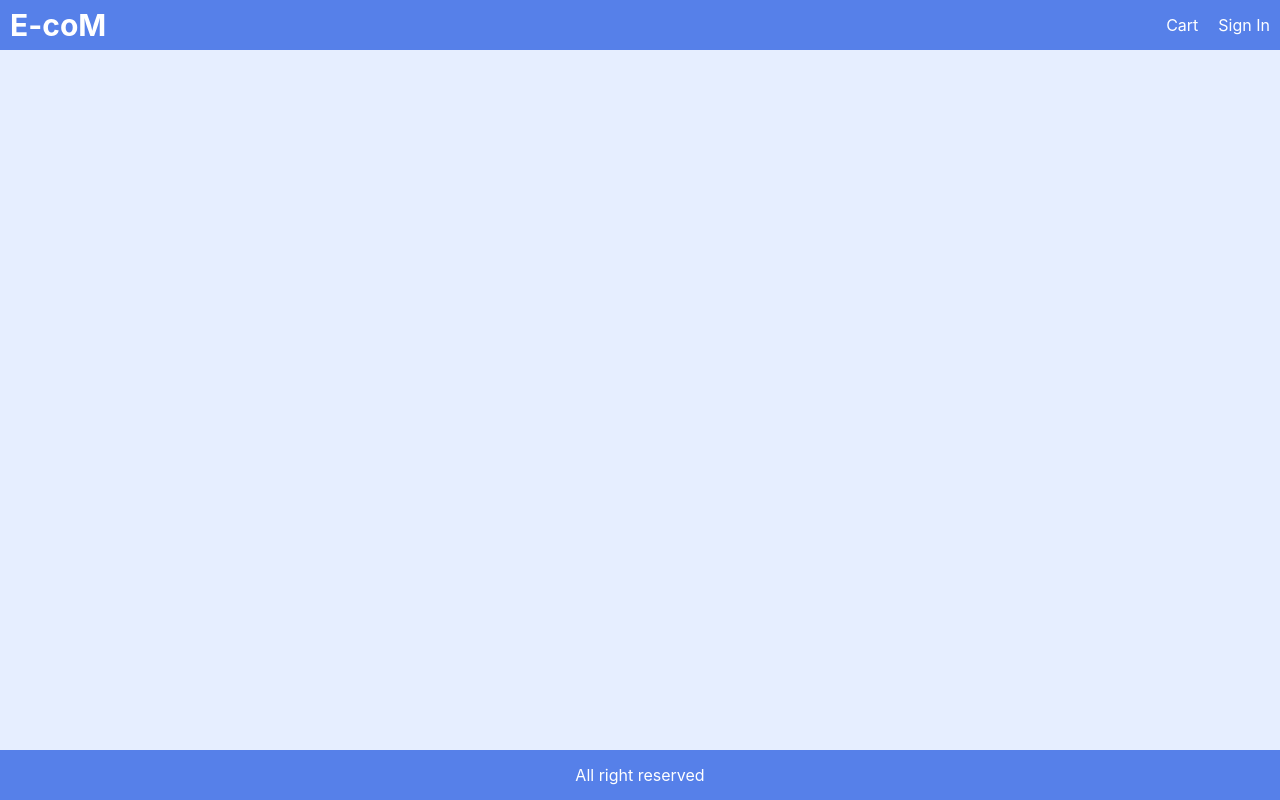
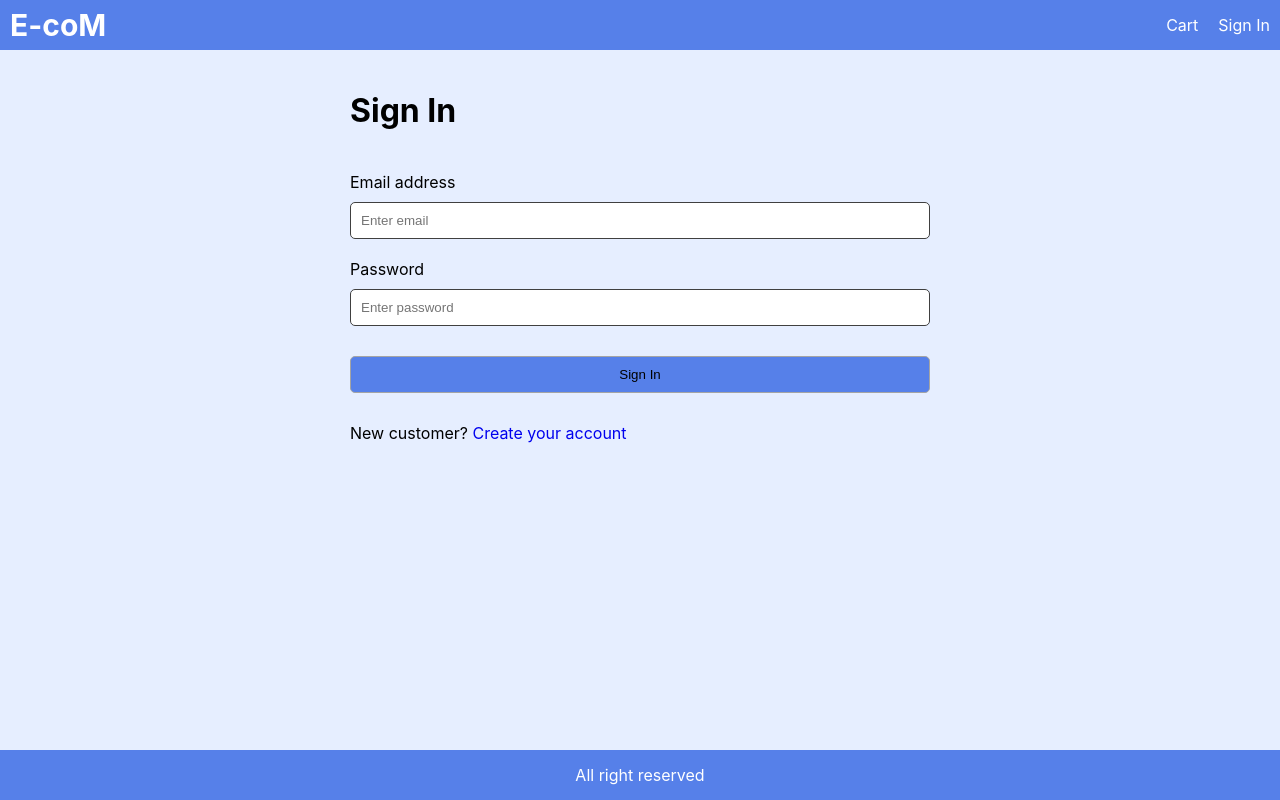
Before and after one commit to SuryaKarmakar/Ecom-Shopping, a React (Create React App) app in the folder frontend/: page /signin in a window 1280 px wide. Built offline with nearby package versions, Linux system fonts and the light colour scheme; the HTML template or start-up script is replaced by a standard one.

Commit message:
add sign in screen

```diff
--- a/frontend/src/App.js
+++ b/frontend/src/App.js
@@ -3,6 +3,7 @@
 import ProductScreen from "./screens/ProductScreen";
 import CartScreen from "./screens/CartScreen";
 import { useSelector } from "react-redux";
+import SigninScreen from './screens/SigninScreen';
 
 function App() {
   const cart = useSelector((state) => state.cart);
@@ -30,6 +31,7 @@
           <Route path="/" component={HomeScreen} exact></Route>
           <Route path="/product/:id" component={ProductScreen}></Route>
           <Route path="/cart/:id?" component={CartScreen}></Route>
+          <Route path="/signin" component={SigninScreen}></Route>
         </main>
 
         <footer className="row center">All right reserved</footer>
--- a/frontend/src/index.css
+++ b/frontend/src/index.css
@@ -140,7 +140,7 @@
   flex: 2 1 50rem;
 }
 .min-30 {
-  min-width: ;
+  min-width: 30rem;
 }
 .success {
   color: green;
@@ -160,3 +160,18 @@
   font-size: 1.4rem;
   margin-left: 0.2rem;
 }
+
+/* Form */
+.form {
+  max-width: 60rem;
+  margin: 0 auto;
+}
+.form > div {
+  display: flex;
+  flex-direction: column;
+  margin: 1rem;
+}
+.form label {
+  margin: 1rem 0;
+  display: block;
+}
--- /dev/null
+++ b/frontend/src/screens/SigninScreen.js
@@ -0,0 +1,52 @@
+import React, { useState } from 'react';
+import { Link } from 'react-router-dom';
+
+export default function SigninScreen() {
+  const [email, setEmail] = useState('');
+  const [password, setPassword] = useState('');
+  const submitHandler = (e) => {
+    e.preventDefault();
+    // TODO: sign in action
+  };
+  return (
+    <div>
+      <form className="form" onSubmit={submitHandler}>
+        <div>
+          <h1>Sign In</h1>
+        </div>
+        <div>
+          <label htmlFor="email">Email address</label>
+          <input
+            type="email"
+            id="email"
+            placeholder="Enter email"
+            required
+            onChange={(e) => setEmail(e.target.value)}
+          ></input>
+        </div>
+        <div>
+          <label htmlFor="password">Password</label>
+          <input
+            type="password"
+            id="password"
+            placeholder="Enter password"
+            required
+            onChange={(e) => setPassword(e.target.value)}
+          ></input>
+        </div>
+        <div>
+          <label />
+          <button className="primary" type="submit">
+            Sign In
+          </button>
+        </div>
+        <div>
+          <label />
+          <div>
+            New customer? <Link to="/register">Create your account</Link>
+          </div>
+        </div>
+      </form>
+    </div>
+  );
+}
```
Also changed, not shown: 1 other file (tests, documents, lock files or other folders).
